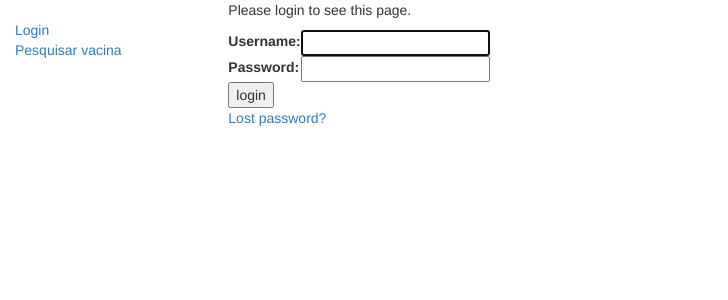
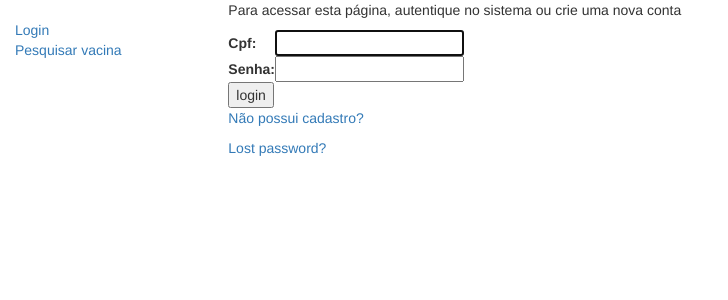
Before and after one commit to lucashuati/vacpass, a Django app: a page that uses projeto/vacpass/templates/base.html in a window 1280 px wide. Shown: the top 300 px of the page, without its empty margins (0-728 px from the left). Run offline with Django 3.2, Linux system fonts and the light colour scheme; parts of the project's set-up code (start-up, migrations or seed data) failed here and were passed over; some libraries are stand-ins or nearby versions.

Commit message:
apanhando para a tela de cadastro

```diff
--- a/projeto/projeto/settings.py
+++ b/projeto/projeto/settings.py
@@ -37,6 +37,7 @@ INSTALLED_APPS = [
     'django.contrib.sessions',
     'django.contrib.messages',
     'django.contrib.staticfiles',
+    'jquery',
     'vacpass',
 ]
 
--- a/projeto/projeto/templates/registration/login.html
+++ b/projeto/projeto/templates/registration/login.html
@@ -7,10 +7,8 @@
     {% endif %}
 
     {% if next %}
-    {% if user.is_authenticated %}
-        <p>Your account doesn't have access to this page. To proceed,please login with an account that has access.</p>
-    {% else %}
-        <p>Please login to see this page.</p>
+        {% if not user.is_authenticated %}
+            <p>Para acessar esta página, autentique no sistema ou crie uma nova conta</p>
         {% endif %}
     {% endif %}
 
@@ -18,11 +16,11 @@
         {% csrf_token %}
         <table>
             <tr>
-    <td>{{ form.username.label_tag }}</td>
+                <td><b>Cpf:</b></td>
                 <td>{{ form.username }}</td>
             </tr>
             <tr>
-    <td>{{ form.password.label_tag }}</td>
+                <td><b>Senha:</b></td>
                 <td>{{ form.password }}</td>
             </tr>
         </table>
@@ -31,7 +29,6 @@
         <input type="hidden" name="next" value="{{ next }}" />
     </form>
 
-{# Assumes you setup the password_reset view in your URLconf #}
+    <p><a href="{% url 'criarconta' %}">Não possui cadastro?</a></p>
     <p><a href="{% url 'password_reset' %}">Lost password?</a></p>
-
 {% endblock %}
--- a/projeto/projeto/urls.py
+++ b/projeto/projeto/urls.py
@@ -1,10 +1,12 @@
 from django.conf.urls import url, include
 from django.contrib import admin
 from django.views.generic import RedirectView
+from django.contrib.auth import views as auth_views
 
 urlpatterns = [
     url(r'^admin/', admin.site.urls),
     url(r'^vacpass/', include('vacpass.urls')),
+    url('^contas/login/$', auth_views.login, name='login', kwargs={'redirect_authenticated_user': True}),
     url('^contas/', include('django.contrib.auth.urls')),
     url(r'^$', RedirectView.as_view(url='/vacpass/', permanent=True)),
 ]
--- a/projeto/vacpass/templates/base.html
+++ b/projeto/vacpass/templates/base.html
@@ -11,6 +11,8 @@
 
     {% load static %}
     <link rel="stylesheet" href="{% static 'css/base.css' %}">
+
+    {% block headerextra %}{% endblock %}
 </head>
 <body>
 
--- a/projeto/vacpass/urls.py
+++ b/projeto/vacpass/urls.py
@@ -8,5 +8,6 @@ urlpatterns = [
     url(r'^index/$', index, name='index'),
     url(r'^solicitarvacina/$', solicitar_vacina, name='solicitarvacina'),
     url(r'^gerenciarvacina/$', gerenciar_vacina, name='gerenciarvacina'),
-    url(r'^meucartao/$', meu_cartao, name='meucartao')
+    url(r'^meucartao/$', meu_cartao, name='meucartao'),
+    url('^contas/criar_conta', criar_conta, name="criarconta"),
 ]
```
Also changed, not shown: projeto/projeto/templates/registration/criarconta.html (added, +28 -0 lines), projeto/vacpass/forms.py (added, +10 -0 lines), projeto/vacpass/views.py (+12 -0 lines), projeto/db.sqlite3. Lines whose indentation alone changed are shown as unchanged.
